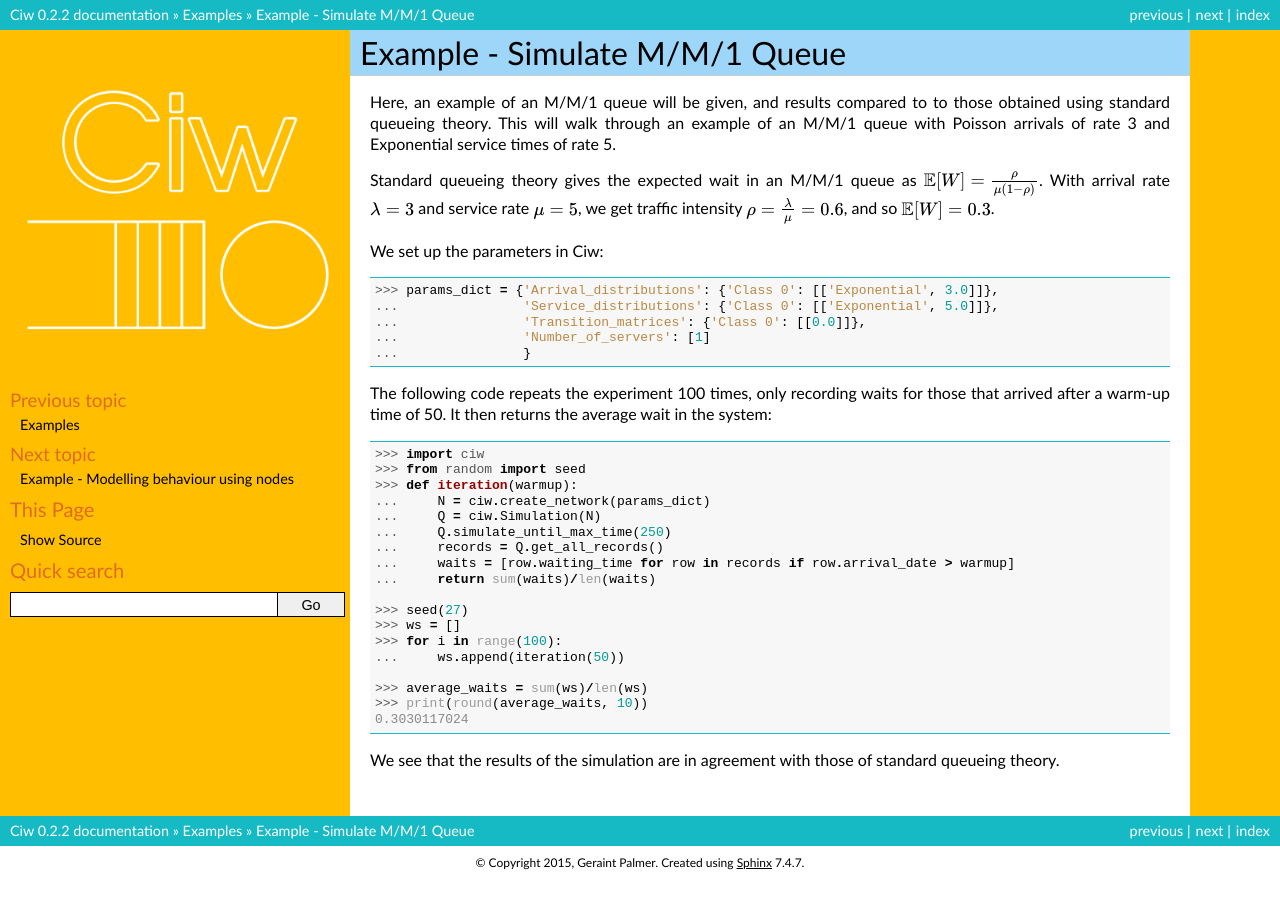
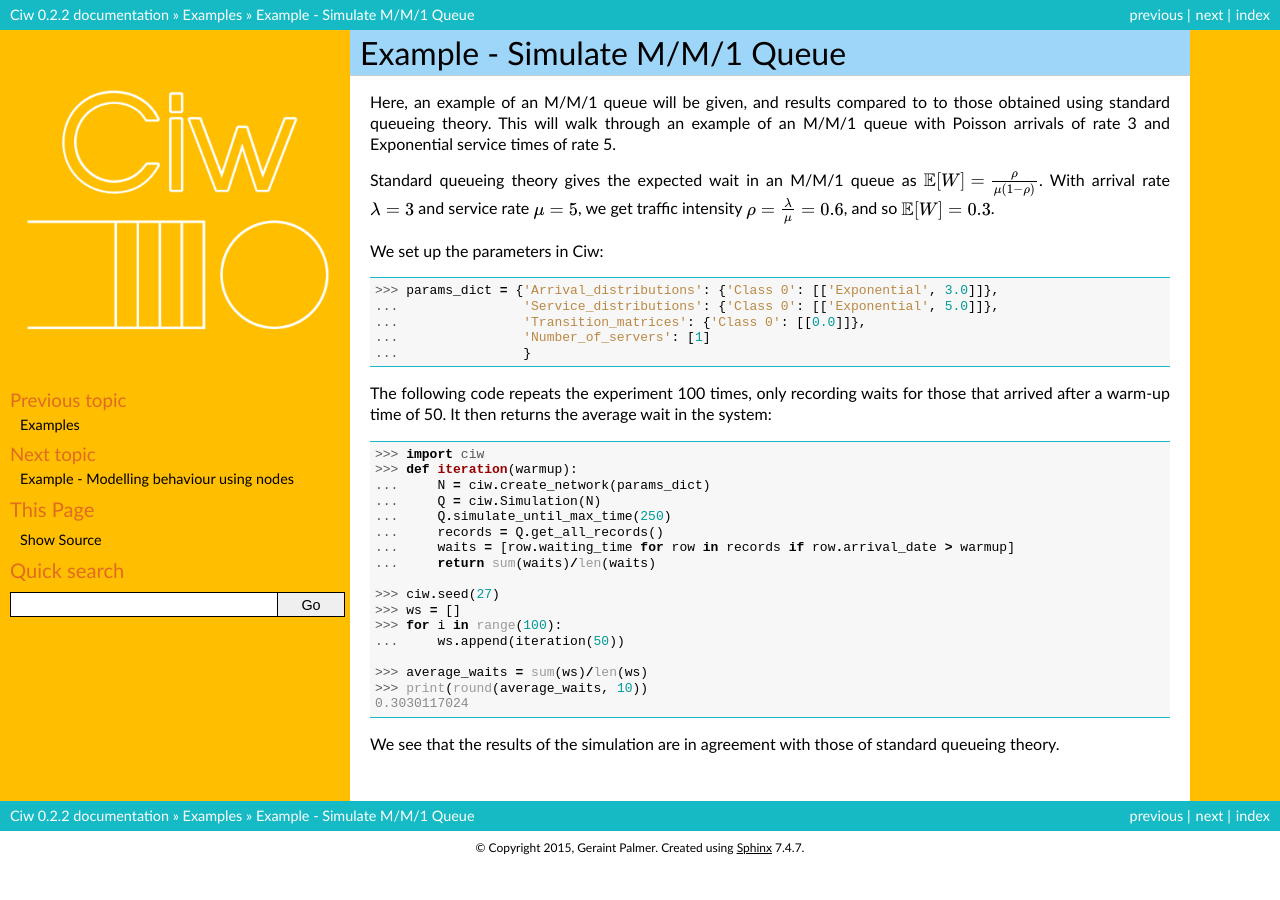
Before and after one commit to CiwPython/Ciw, a Sphinx documentation site: the page built from docs/Examples/mm1.rst, in a window 1280 px wide. Built offline with Sphinx 7.4.7, drawn with Linux system fonts in a browser that asks for light colours.

Commit message:
docs on setting seed

```diff
--- a/docs/Examples/mm1.rst
+++ b/docs/Examples/mm1.rst
@@ -21,7 +21,6 @@ The following code repeats the experiment 100 times, only recording waits for th
 It then returns the average wait in the system::
 
     >>> import ciw
-    >>> from random import seed
     >>> def iteration(warmup):
     ...     N = ciw.create_network(params_dict)
     ...     Q = ciw.Simulation(N)
@@ -30,7 +29,7 @@ It then returns the average wait in the system::
     ...     waits = [row.waiting_time for row in records if row.arrival_date > warmup]
     ...     return sum(waits)/len(waits)
 
-    >>> seed(27)
+    >>> ciw.seed(27)
     >>> ws = []
     >>> for i in range(100):
     ...     ws.append(iteration(50))
--- a/docs/Features/deadlock.rst
+++ b/docs/Features/deadlock.rst
@@ -40,8 +40,7 @@ Parameters::
 Running until deadlock::
 
     >>> import ciw
-    >>> from random import seed
-    >>> seed(99)
+    >>> ciw.seed(99)
     >>> N = ciw.create_network(params)
     >>> Q = ciw.Simulation(N, deadlock_detector='StateDigraph')
     >>> Q.simulate_until_deadlock()
--- a/docs/Features/index.rst
+++ b/docs/Features/index.rst
@@ -18,3 +18,4 @@ Contents:
    deadlock.rst
    state_tracker.rst
    exact.rst
+   seed.rst
```
Also changed, not shown: docs/Features/seed.rst (added, +9 -0 lines).
